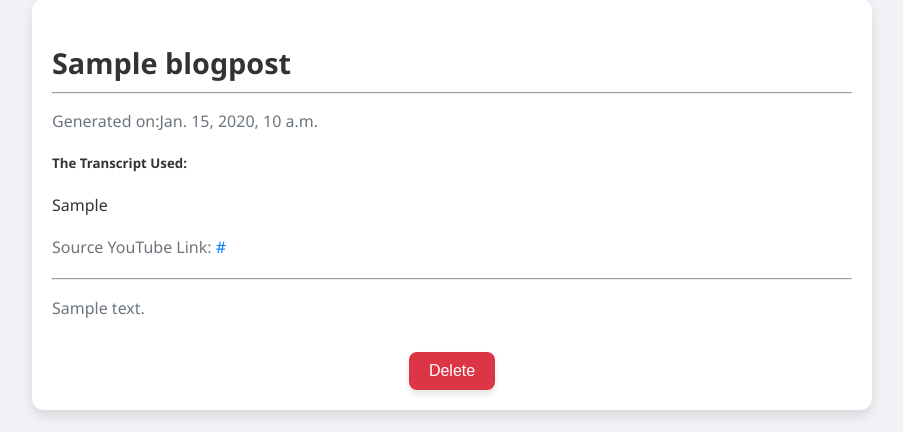
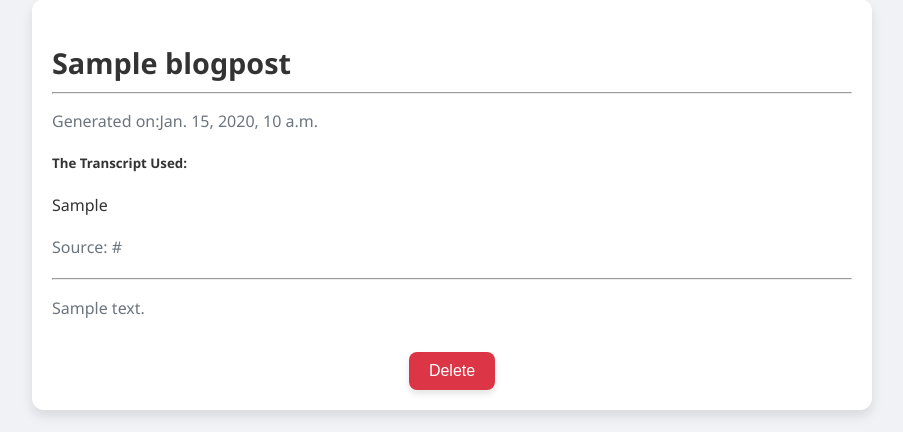
Before and after one commit to EpheyHertz/aibloggenerator, a Django app: page /blog-details/1/ in a window 1280 px wide. Shown: the part 135-567 px from the top of the page, without its empty margins (188-1091 px from the left). Run offline with Django 4.2, Linux system fonts and the light colour scheme; a user stored in the database is signed in; tables that the repository leaves empty hold one stand-in row (values such as "Sample post").

Commit message:
Fourth  production

```diff
--- a/templates/blogdetails.html
+++ b/templates/blogdetails.html
@@ -24,8 +24,18 @@
             <hr>
             <p id="blog-date">Generated on:{{ blog_article_detail.created_at }}</p>
             <p id="blog-date"><h5>The Transcript Used: </h5>{{ blog_article_detail.transcript }}</p>
-            <p id="blog-source">Source YouTube Link: <a href="{{ blog_article_detail.youtube_link }}" id="source-link" target="_blank" style="text-decoration:none">{{ blog_article_detail.youtube_link }}</a> <!-- or --></p>
+            <p id="blog-source">
+                {% if blog_article_detail.youtube_link|slice:":4" == "http" %}
+                    Source YouTube Link:
+                    <a href="{{ blog_article_detail.youtube_link }}" id="source-link" target="_blank" style="text-decoration:none">
+                        {{ blog_article_detail.youtube_link }}
+                    </a>
+                {% else %}
+                    Source: {{ blog_article_detail.youtube_link }}
+                {% endif %}
+            </p>
             <hr>
+
             <div id="blog-content">
                 <p>{{ blog_article_detail.generated_content }}</p>
                 <!-- More blog content goes here -->
```
Also changed, not shown: bloggenerator/views.py (+0 -68 lines).
